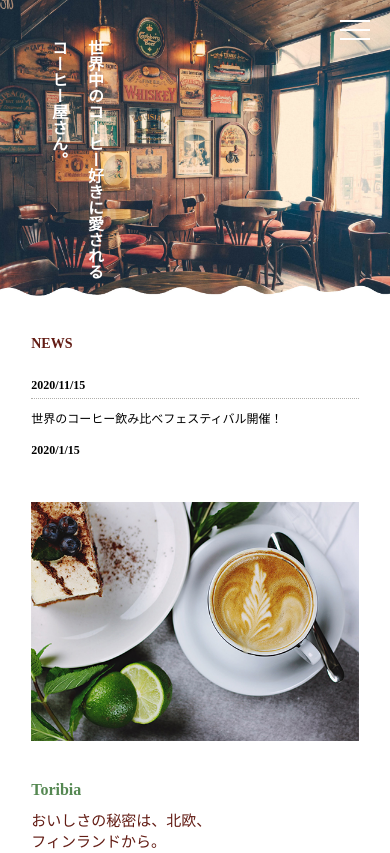
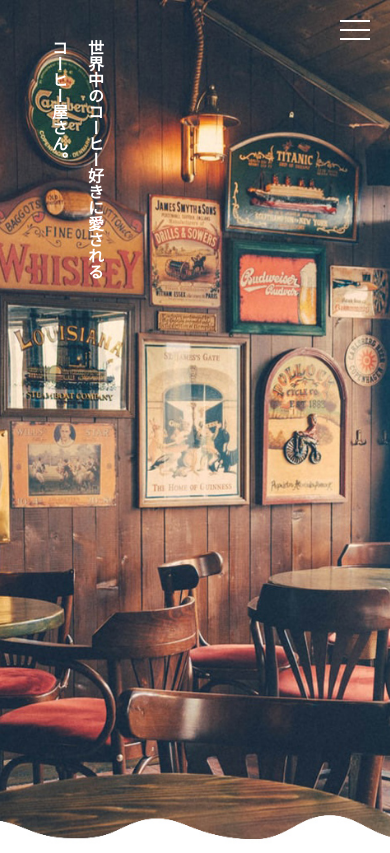
Before and after one commit to shintarossekine/caffee, a plain HTML site: page index.html in a window 390 px wide. Shown: the top 853 px of the page. Drawn offline with nearby package versions, Linux system fonts and the light colour scheme.

Commit message:
Update sp_cafe1.css

```diff
--- a/sp_cafe1.css
+++ b/sp_cafe1.css
@@ -31,8 +31,8 @@ img {
       background-position: center;
       width: 100%;
       background-repeat: no-repeat;
-      height: 296px;
-
+      height: 100vh;
+      z-index:-1;
 
 
     }
```
